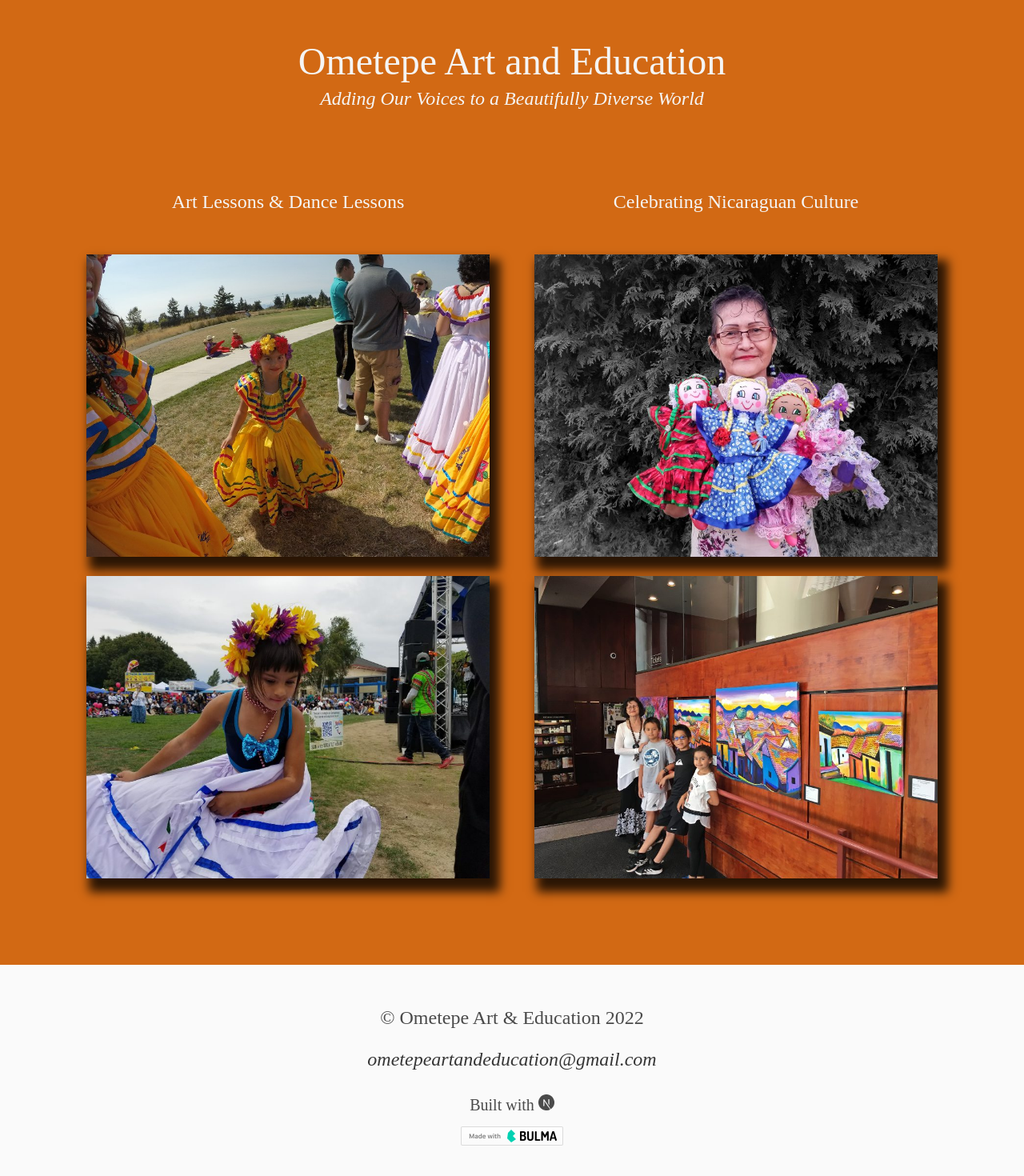
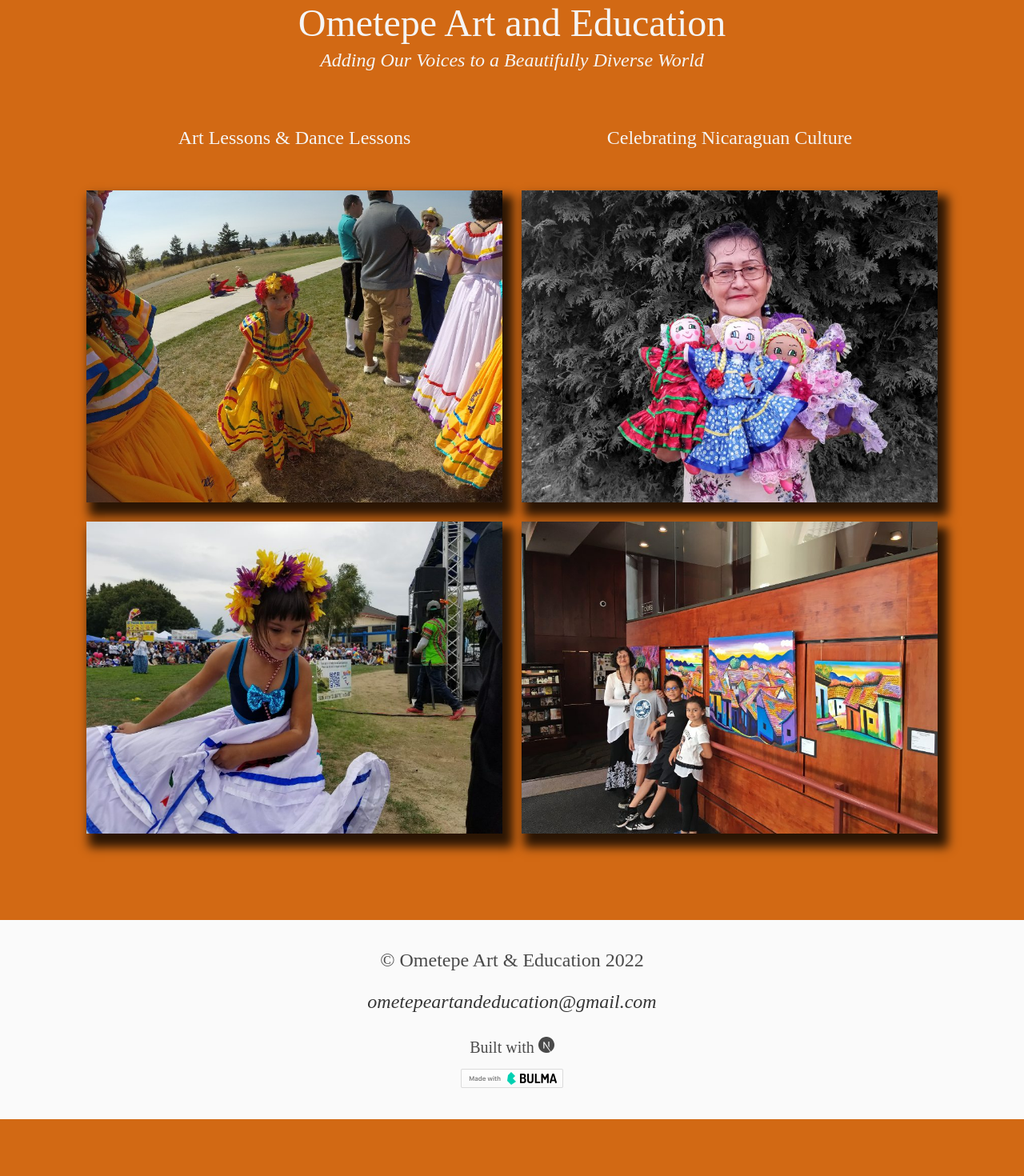
Before and after one commit to papadavis47/ometepe-art-and-education, a Next.js app: page / in a window 1280 px wide. Shown: the part 138-1608 px from the top of the page at 80% size. After the commit the page ends 1537 px from the top, so only its background shows below. Built offline with nearby package versions, Linux system fonts and the light colour scheme; a web font is replaced by a local one.

Commit message:
Add spanish transition to NavBar - clean up CSS on main page

```diff
--- a/package.json
+++ b/package.json
@@ -7,8 +7,7 @@
     "start": "next start",
     "lint": "next lint",
     "css-build": "node-sass --omit-source-map-url sass/styles.scss styles/global.css",
-    "css-watch": "yarn run css-build -- --watch",
-    "scss": "yarn run css-watch"
+    "css-watch": "yarn run css-build -- --watch"
   },
   "dependencies": {
     "next": "^12.1.0",
--- a/pages/index.js
+++ b/pages/index.js
@@ -11,8 +11,8 @@ export default function Home() {
         <meta name='description' content='Adding our voices to a beautifully diverse world' />
         <link rel='icon' href='/favicon.ico' />
       </Head>
-      <div className='section has-text-centered'>
-        <h1 className='is-size-1 is-size-3-mobile has-text-light has-text-weight-light title mt-6'>
+      <div className='has-text-centered'>
+        <h1 className='is-size-1 is-size-4-mobile has-text-light has-text-weight-light title mt-6'>
           Ometepe Art and Education
         </h1>
         <h2 className=' is-italic is-size-4 is-size-6-mobile has-text-weight-light has-text-light subtitle'>
@@ -20,9 +20,9 @@ export default function Home() {
         </h2>
       </div>
       <section className='section'>
-        <div className='columns is-centered has-text-centered is-variable is-7'>
+        <div className='columns is-centered has-text-centered is-variable'>
           <div className='column'>
-            <h3 className='has-text-light is-size-4-desktop is-size-5-mobile is-size-5-tablet block mb-6'>
+            <h3 className='mt-4 has-text-light is-size-4-desktop is-size-5-mobile is-size-5-tablet block mb-6'>
               Art Lessons & Dance Lessons
             </h3>
             <figure className='is-flex is-justify-content-center block image is-4by3 shadow'>
@@ -45,7 +45,7 @@ export default function Home() {
             </figure>
           </div>
           <div className='column'>
-            <h3 className='has-text-light is-size-4-desktop is-size-5-mobile is-size-5-tablet block mb-6'>
+            <h3 className='has-text-light is-size-4-desktop is-size-5-mobile is-size-5-tablet block mb-6 mt-4'>
               Celebrating Nicaraguan Culture
             </h3>
             <figure className=' shadow is-flex is-justify-content-center block image is-4by3'>
--- a/sass/styles.scss
+++ b/sass/styles.scss
@@ -4,7 +4,7 @@
 $family-serif: "Arapey", serif;
 $family-primary: $family-serif;
 $body-background-color: hsl(27, 83%, 45%);
-$footer-padding: 3rem 1.5rem 3rem;
+$footer-padding: 2rem 1.5rem 2rem;
 
 .is-fullheight-100vh {
   height: 100vh;
--- a/src/components/NavBar/NavBar.js
+++ b/src/components/NavBar/NavBar.js
@@ -45,22 +45,22 @@ const NavBar = () => {
           <div className='navbar-end is-size-4'>
             <Link href='/info/mission'>
               <a className='navbar-item' onClick={closeBurgerMenu}>
-                Our Mission |
+                {spanish ? "Nuestra misión" : "Our Mission"} |
               </a>
             </Link>
             <Link href='/info/programs'>
               <a className='navbar-item' onClick={closeBurgerMenu}>
-                Programs
+                {spanish ? "Programas" : "Programs"}
               </a>
             </Link>
             <Link href='/info/summer-camp'>
               <a className='navbar-item' onClick={closeBurgerMenu}>
-                Summer Camp
+                {spanish ? "Campamento de Verano" : "Summer Camp"}
               </a>
             </Link>
             <Link href='/info/enrollment'>
               <a className='navbar-item' onClick={closeBurgerMenu}>
-                Enrollment &nbsp;|
+                {spanish ? "Inscripción" : "Enrollment"} &nbsp;|
               </a>
             </Link>
 
@@ -68,7 +68,7 @@ const NavBar = () => {
               className={`navbar-item has-dropdown ${!isActive ? "is-hoverable" : null}`}
               onMouseEnter={() => setIsActive(false)}
             >
-              <a className='navbar-link is-arrowless'>Staff</a>
+              <a className='navbar-link is-arrowless'>{spanish ? "Personal" : "Staff"}</a>
 
               <div className='navbar-dropdown is-size-6' onClick={() => setIsActive(true)}>
                 <Link href='/staff/inma'>
@@ -98,17 +98,17 @@ const NavBar = () => {
             </div>
             <Link href='/info/location'>
               <a className='navbar-item' onClick={closeBurgerMenu}>
-                Location
+                {spanish ? "Localización" : "Location"}
               </a>
             </Link>
             <Link href='/info/events'>
               <a className='navbar-item' onClick={closeBurgerMenu}>
-                Events
+                {spanish ? "Eventos" : "Events"}
               </a>
             </Link>
             <Link href='/info/contact'>
               <a className='navbar-item' onClick={closeBurgerMenu}>
-                Contact
+                {spanish ? "Contactar" : "Contact"}
               </a>
             </Link>
           </div>
```
Also changed, not shown: styles/global.css.
